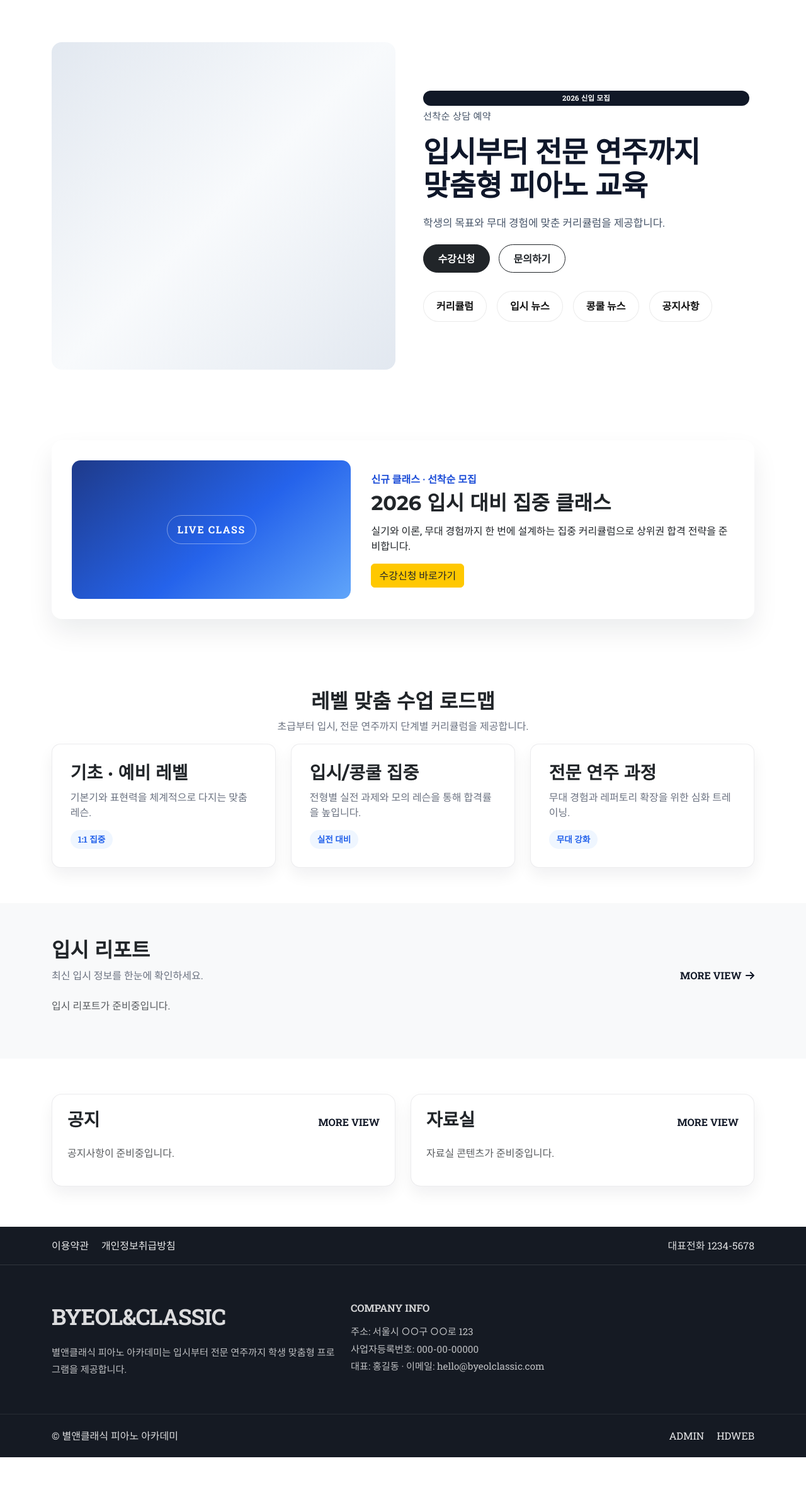
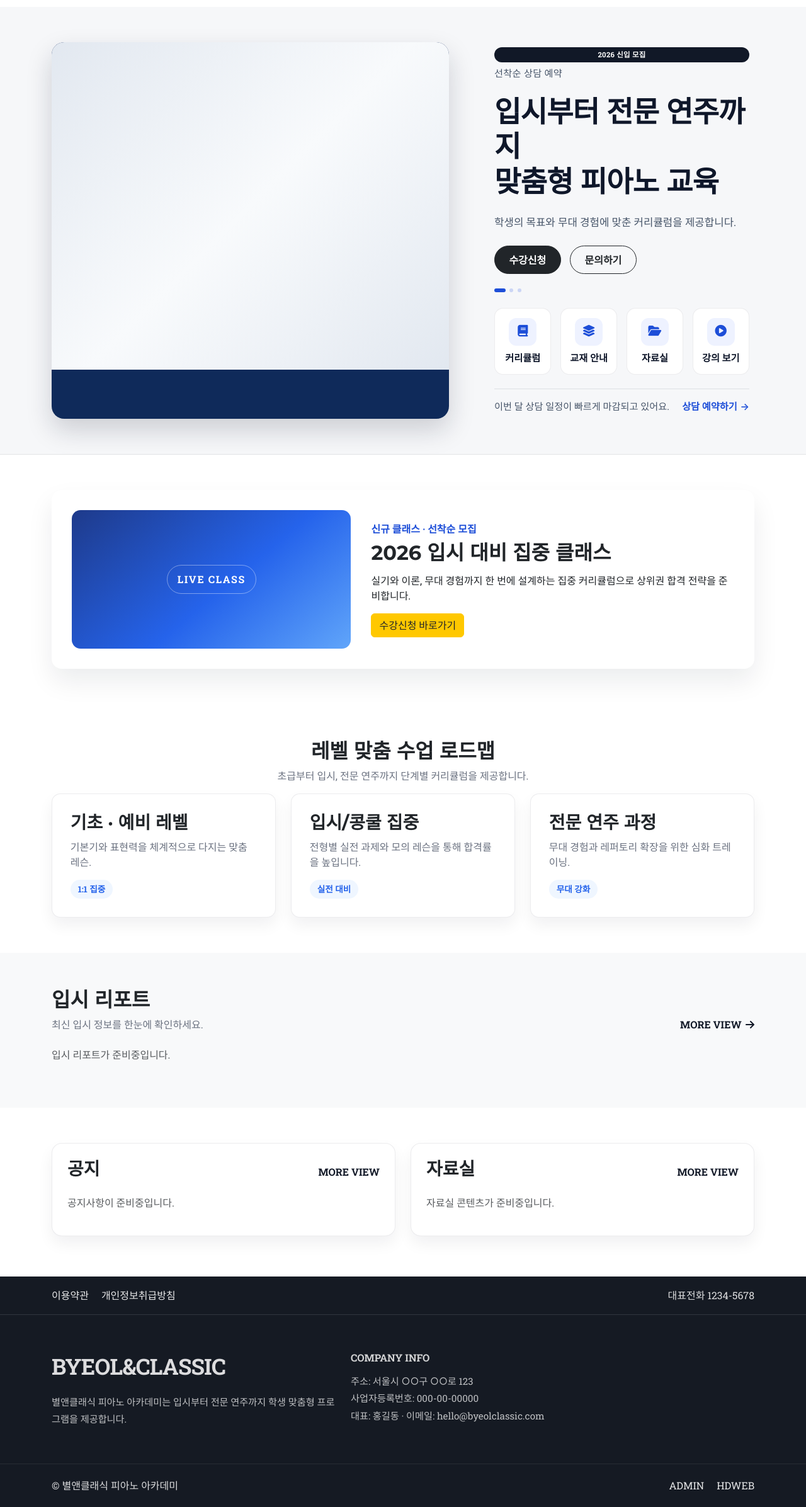
Before and after one commit to tuna1402/ByeolAndClassic, a Django app: page / in a window 1280 px wide. Shown: the part 73-2466 px from the top of the page at 63% size. Before the commit the page ends 2387 px from the top, so only its background shows below. Run offline with Django 5.2, Linux system fonts and the light colour scheme; data comes from the database, SQL or seed files in the repository; data that the repository does not hold is empty.

Commit message:
feat: banner ratio + section divider + slider controls

```diff
--- a/static/css/home_shining.css
+++ b/static/css/home_shining.css
@@ -1,5 +1,6 @@
 .main-visual {
-  background: #fff;
+  background: #f6f7f9;
+  border-bottom: 1px solid rgba(0, 0, 0, 0.08);
 }
 
 .split-visual {
@@ -9,6 +10,17 @@
 .banner-left,
 .banner-right {
   height: 100%;
+}
+
+.banner-left {
+  position: relative;
+}
+
+.banner-card {
+  background: #0f2a5a;
+  border-radius: 20px;
+  overflow: hidden;
+  box-shadow: 0 18px 40px rgba(15, 23, 42, 0.18);
 }
 
 .banner-left .carousel,
@@ -21,35 +33,53 @@
   width: 100%;
   height: 420px;
   object-fit: cover;
-  border-radius: 16px;
+  border-radius: 0;
   display: block;
 }
 
 .banner-placeholder {
   width: 100%;
   height: 420px;
-  border-radius: 16px;
+  border-radius: 0;
   background: linear-gradient(135deg, #e2e8f0 0%, #f8fafc 50%, #e2e8f0 100%);
 }
 
-.carousel-control-prev,
-.carousel-control-next {
-  width: 12%;
+.banner-left .carousel-control-prev,
+.banner-left .carousel-control-next {
+  width: 48px;
+  height: 48px;
+  top: 50%;
+  bottom: auto;
+  transform: translateY(-50%);
+  background: rgba(255, 255, 255, 0.95);
+  border-radius: 999px;
+  box-shadow: 0 6px 18px rgba(0, 0, 0, 0.12);
+  opacity: 1;
+  align-items: center;
+  justify-content: center;
 }
 
-.carousel-control-prev-icon,
-.carousel-control-next-icon {
-  filter: drop-shadow(0 2px 6px rgba(0, 0, 0, 0.4));
+.banner-left .carousel-control-prev {
+  left: 14px;
+}
+
+.banner-left .carousel-control-next {
+  right: 14px;
+}
+
+.banner-left .carousel-control-prev-icon,
+.banner-left .carousel-control-next-icon {
+  filter: none;
 }
 
 .banner-right {
   display: flex;
   flex-direction: column;
   justify-content: center;
-  padding: 0.5rem;
+  padding: 0.5rem 0.5rem 0.5rem 0.75rem;
   text-align: left;
   color: #111827;
-  gap: 1.2rem;
+  gap: 1.4rem;
 }
 
 .banner-eyebrow {
@@ -74,7 +104,7 @@
   letter-spacing: -0.02em;
   font-size: clamp(2rem, 3.6vw, 3.2rem);
   margin: 0;
-  line-height: 1.15;
+  line-height: 1.2;
   color: #0f172a;
 }
 
@@ -82,7 +112,7 @@
   max-width: 520px;
   font-size: 1.05rem;
   color: #475569;
-  line-height: 1.7;
+  line-height: 1.75;
   margin: 0;
 }
 
@@ -98,11 +128,28 @@
   font-weight: 600;
 }
 
+.banner-dots {
+  display: inline-flex;
+  gap: 0.4rem;
+}
+
+.banner-dots span {
+  width: 6px;
+  height: 6px;
+  background: #cbd5f5;
+  border-radius: 999px;
+}
+
+.banner-dots span:first-child {
+  width: 18px;
+  background: #1d4ed8;
+}
+
 .quick-links {
-  margin-top: 0.6rem;
-  display: flex;
-  gap: 1rem;
-  flex-wrap: wrap;
+  margin-top: 0.2rem;
+  display: grid;
+  grid-template-columns: repeat(4, minmax(0, 1fr));
+  gap: 0.9rem;
 }
 
 @media (min-width: 992px) {
@@ -112,31 +159,147 @@
   }
 
   .banner-right {
-    padding-left: 1.25rem;
+    padding-left: 1.5rem;
   }
 }
 
 @media (max-width: 768px) {
   .banner-img,
   .banner-placeholder {
-    height: 280px;
+    height: 300px;
   }
 }
 
-.quick-link {
-  border-radius: 999px;
-  padding: 0.7rem 1.25rem;
+@media (max-width: 991.98px) {
+  .split-visual {
+    padding: 2rem 0;
+  }
+
+  .banner-right {
+    padding: 1.25rem 0;
+    text-align: center;
+    align-items: center;
+  }
+
+  .banner-actions {
+    justify-content: center;
+  }
+
+  .quick-links {
+    grid-template-columns: repeat(2, minmax(0, 1fr));
+  }
+
+  .banner-foot {
+    flex-direction: column;
+    text-align: center;
+  }
+
+  .banner-indicator {
+    bottom: 12px;
+  }
+}
+
+.quick-card {
+  border-radius: 14px;
+  padding: 0.9rem 0.6rem;
   background: #fff;
-  color: #111;
-  border: 1px solid rgba(0, 0, 0, 0.08);
+  color: #0f172a;
+  border: 1px solid rgba(15, 23, 42, 0.08);
   font-weight: 600;
   text-decoration: none;
   transition: transform 0.2s ease, box-shadow 0.2s ease;
+  display: grid;
+  gap: 0.5rem;
+  justify-items: center;
+  text-align: center;
 }
 
-.quick-link:hover {
+.quick-card:hover {
   transform: translateY(-2px);
   box-shadow: 0 8px 20px rgba(15, 23, 42, 0.15);
+  color: #0f172a;
+}
+
+.quick-icon {
+  width: 44px;
+  height: 44px;
+  border-radius: 12px;
+  display: inline-flex;
+  align-items: center;
+  justify-content: center;
+  background: #eef2ff;
+  color: #1d4ed8;
+  font-size: 1.15rem;
+}
+
+.quick-label {
+  font-size: 0.95rem;
+}
+
+.banner-foot {
+  border-top: 1px solid rgba(15, 23, 42, 0.1);
+  padding-top: 1rem;
+  display: flex;
+  align-items: center;
+  justify-content: space-between;
+  gap: 1rem;
+  font-size: 0.95rem;
+  color: #475569;
+}
+
+.banner-foot p {
+  margin: 0;
+}
+
+.banner-foot-link {
+  display: inline-flex;
+  align-items: center;
+  gap: 0.3rem;
+  font-weight: 600;
+  color: #1d4ed8;
+  text-decoration: none;
+  white-space: nowrap;
+}
+
+.banner-foot-link:hover {
+  color: #1e40af;
+}
+
+.banner-indicator {
+  position: absolute;
+  bottom: 18px;
+  left: 50%;
+  transform: translateX(-50%);
+  display: inline-flex;
+  align-items: center;
+  gap: 0.6rem;
+  background: rgba(15, 23, 42, 0.72);
+  color: #fff;
+  padding: 0.4rem 0.75rem;
+  border-radius: 999px;
+  font-size: 0.9rem;
+}
+
+.banner-indicator-btn {
+  width: 28px;
+  height: 28px;
+  border-radius: 999px;
+  border: none;
+  background: rgba(255, 255, 255, 0.2);
+  color: #fff;
+  display: inline-flex;
+  align-items: center;
+  justify-content: center;
+  cursor: pointer;
+}
+
+.banner-indicator-btn:hover {
+  background: rgba(255, 255, 255, 0.35);
+}
+
+.banner-indicator-icon {
+  font-size: 1.1rem;
+  line-height: 1;
 }
 
 .highlight-section {
--- a/templates/pages/home.html
+++ b/templates/pages/home.html
@@ -11,9 +11,9 @@
 {% block content %}
   <section class="main-visual split-visual">
     <div class="container">
-      <div class="row align-items-stretch g-4">
-        <div class="col-lg-6">
-          <div class="banner-left">
+      <div class="row align-items-stretch g-5">
+        <div class="col-lg-7">
+          <div class="banner-left banner-card">
             <div id="homeBannerCarousel" class="carousel slide" data-bs-ride="false">
               <div class="carousel-inner">
                 {% if banner_slides %}
@@ -61,9 +61,36 @@
                 </button>
               {% endif %}
             </div>
+            {% if banner_slides|length > 1 %}
+              <div class="banner-indicator" aria-label="배너 페이지 이동">
+                <button
+                  class="banner-indicator-btn"
+                  type="button"
+                  data-bs-target="#homeBannerCarousel"
+                  data-bs-slide="prev"
+                  aria-label="이전 배너"
+                >
+                  <span class="banner-indicator-icon">‹</span>
+                </button>
+                <span class="banner-indicator-text">
+                  <span class="banner-indicator-current">1</span>
+                  /
+                  <span class="banner-indicator-total">{{ banner_slides|length }}</span>
+                </span>
+                <button
+                  class="banner-indicator-btn"
+                  type="button"
+                  data-bs-target="#homeBannerCarousel"
+                  data-bs-slide="next"
+                  aria-label="다음 배너"
+                >
+                  <span class="banner-indicator-icon">›</span>
+                </button>
+              </div>
+            {% endif %}
           </div>
         </div>
-        <div class="col-lg-6">
+        <div class="col-lg-5">
           <div class="banner-right">
             <div class="banner-eyebrow">
               <span class="badge">2026 신입 모집</span>
@@ -78,11 +105,34 @@
               <a class="btn btn-dark" href="{% url 'enroll_form' %}">수강신청</a>
               <a class="btn btn-outline-dark" href="{% url 'contact_form' %}">문의하기</a>
             </div>
+            <div class="banner-dots" aria-hidden="true">
+              <span></span>
+              <span></span>
+              <span></span>
+            </div>
             <div class="quick-links">
-              <a class="quick-link" href="{% url 'curriculum' %}">커리큘럼</a>
-              <a class="quick-link" href="{% url 'news_category' 'admission' %}">입시 뉴스</a>
-              <a class="quick-link" href="{% url 'news_category' 'contest' %}">콩쿨 뉴스</a>
-              <a class="quick-link" href="{% url 'news_category' 'notice' %}">공지사항</a>
+              <a class="quick-card" href="{% url 'curriculum' %}">
+                <span class="quick-icon"><i class="fas fa-book"></i></span>
+                <span class="quick-label">커리큘럼</span>
+              </a>
+              <a class="quick-card" href="{% url 'curriculum' %}">
+                <span class="quick-icon"><i class="fas fa-layer-group"></i></span>
+                <span class="quick-label">교재 안내</span>
+              </a>
+              <a class="quick-card" href="{% url 'news_category' 'contest' %}">
+                <span class="quick-icon"><i class="fas fa-folder-open"></i></span>
+                <span class="quick-label">자료실</span>
+              </a>
+              <a class="quick-card" href="{% url 'enroll_form' %}">
+                <span class="quick-icon"><i class="fas fa-play-circle"></i></span>
+                <span class="quick-label">강의 보기</span>
+              </a>
+            </div>
+            <div class="banner-foot">
+              <p>이번 달 상담 일정이 빠르게 마감되고 있어요.</p>
+              <a class="banner-foot-link" href="{% url 'contact_form' %}">
+                상담 예약하기 <span aria-hidden="true">→</span>
+              </a>
             </div>
           </div>
         </div>
@@ -216,3 +266,27 @@
     </div>
   </section>
 {% endblock %}
+
+{% block extra_scripts %}
+  <script>
+    document.addEventListener('DOMContentLoaded', () => {
+      const carousel = document.getElementById('homeBannerCarousel');
+      const indicator = document.querySelector('.banner-indicator');
+      if (!carousel || !indicator) {
+        return;
+      }
+
+      const current = indicator.querySelector('.banner-indicator-current');
+      if (current) {
+        current.textContent = '1';
+      }
+
+      carousel.addEventListener('slid.bs.carousel', (event) => {
+        if (!current) {
+          return;
+        }
+        current.textContent = String(event.to + 1);
+      });
+    });
+  </script>
+{% endblock %}
```
